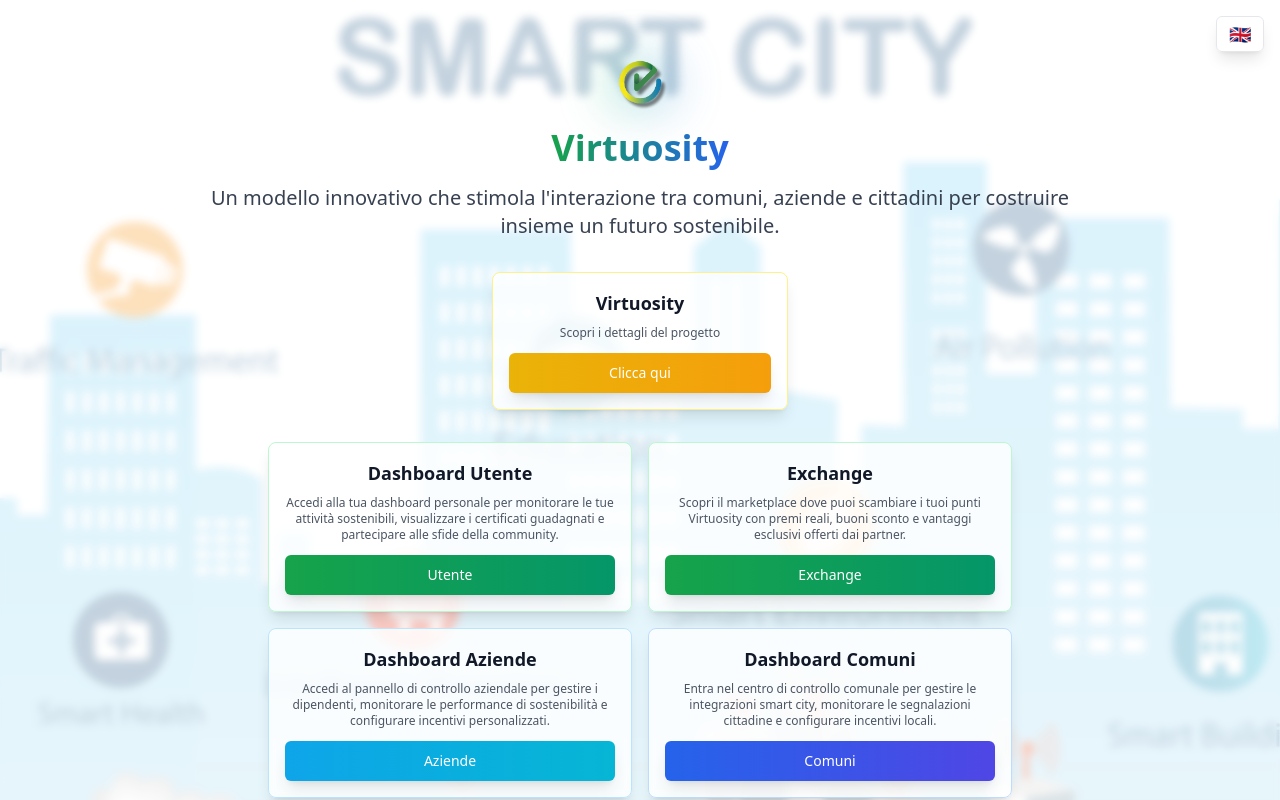
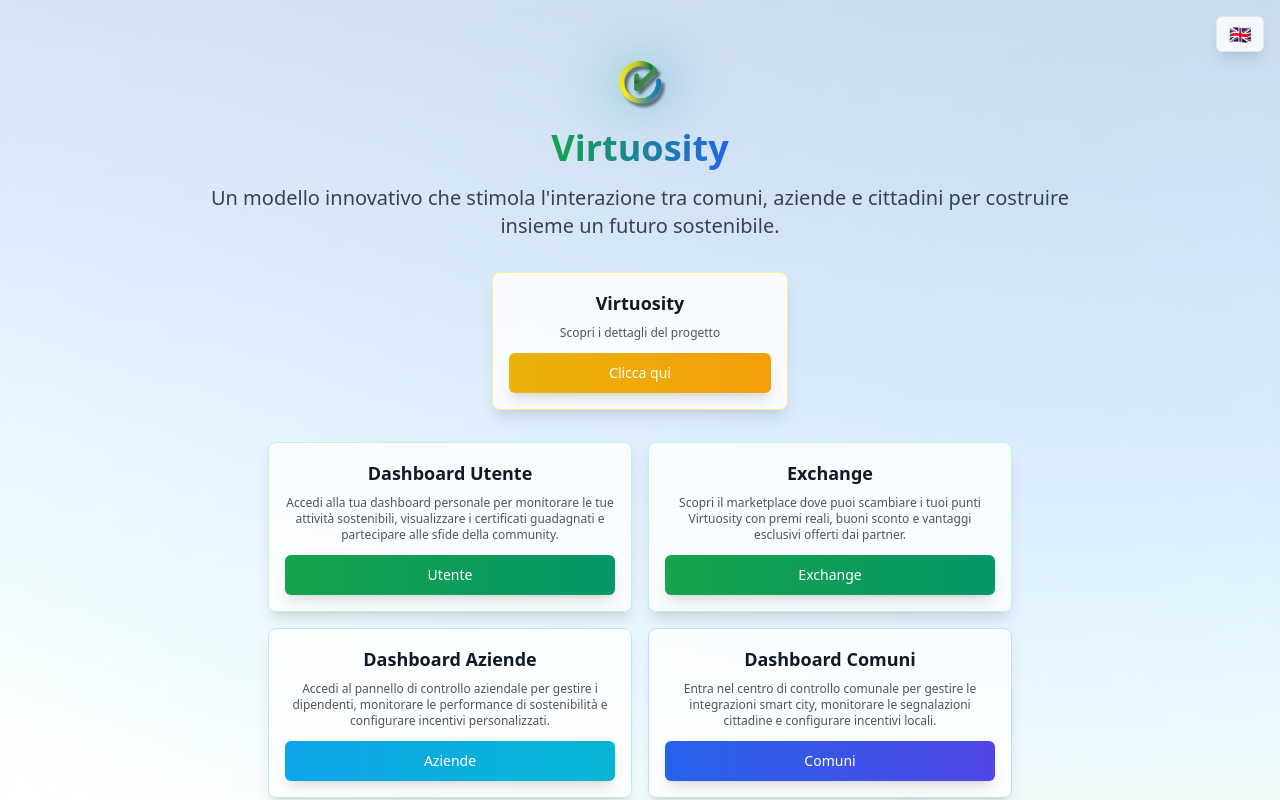
Before and after one commit to Virtuosityapp/ultimaversione, a React (Vite) app: page / in a window 1280 px wide. Shown: the top 800 px of the page. Built offline with nearby package versions, Linux system fonts and the light colour scheme.

Commit message:
Change background image
Replaced the background image in `src/pages/Index.tsx`.

```diff
--- a/src/pages/Index.tsx
+++ b/src/pages/Index.tsx
@@ -1,4 +1,3 @@
-
 import { useNavigate } from "react-router-dom";
 import { Button } from "@/components/ui/button";
 import { useLanguage } from "@/contexts/LanguageContext";
@@ -19,7 +18,7 @@ const Index = () => {
         <div
           className="max-w-7xl mx-auto px-3 sm:px-4 lg:px-6 py-8 sm:py-11 lg:py-14 relative"
           style={{
-            backgroundImage: `url('/lovable-uploads/84bdcc65-8dce-4b40-9dc0-35ccc0de1e9e.png')`,
+            backgroundImage: `url('/lovable-uploads/6127d0da-221e-4ff4-9de2-abf903c51ff6.png')`,
             backgroundSize: 'cover',
             backgroundPosition: 'center',
             backgroundRepeat: 'no-repeat'
```
Also changed, not shown: public/lovable-uploads/6127d0da-221e-4ff4-9de2-abf903c51ff6.png (added).
